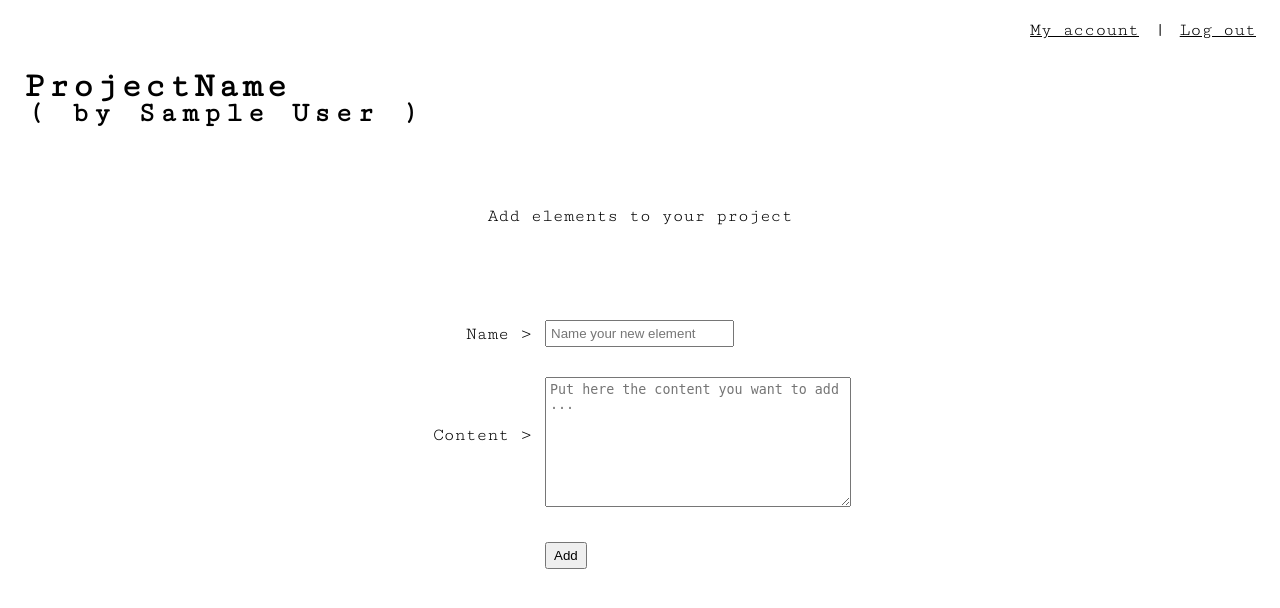
After one commit to leieo/chefdoeuvre-mvc, a PHP site: page /pages/newelement.php in a window 1280 px wide. The commit adds this page. Shown: the top 608 px of the page. Run offline with PHP 8.4, Linux system fonts and the light colour scheme; the visitor is signed in with stand-in values (Sample User, id 1).

Commit message:
add element

```diff
--- a/pages/login.php
+++ b/pages/login.php
@@ -18,6 +18,8 @@ if (isset($_POST['loginform'])) {
 
 	if (!isset($alert)) {
 		$_SESSION['id'] = $userinfo['id'];
+		$_SESSION['name'] = $userinfo['name'];
+		$_SESSION['mail'] = $userinfo['email'];
 		header("Location: session.php?id=".$_SESSION['id']);
 		}
 	}
--- /dev/null
+++ b/pages/newelement.php
@@ -0,0 +1,4 @@
+<?php
+session_start();
+
+require __DIR__.'/../views/newelement-view.php';
--- a/pages/register.php
+++ b/pages/register.php
@@ -1,6 +1,5 @@
 <?php
 session_start();
-
 
 require __DIR__.'/../models/user.php';
 
--- /dev/null
+++ b/views/newelement-view.php
@@ -0,0 +1,53 @@
+<!DOCTYPE html>
+<html>
+	<head>
+		<meta charset="utf-8">
+		<title>mindmap</title>
+		<link rel="stylesheet" type="text/css" href="../css/style.css">
+		<link href="https://fonts.googleapis.com/css?family=Cutive+Mono&amp;subset=latin-ext" rel="stylesheet">
+	</head>
+	<body>
+		<header align="right">
+			<a href="">My account</a>  |  <a href="./logout.php">Log out</a>
+		</header>
+		<main>
+			<h3>ProjectName<span><h2>( by <?php echo $_SESSION['name']; ?> )</h2></span></h3>
+			<section class="display">
+				<p>Add elements to your project</p>
+			</section>
+			<section>
+				<div align="center">
+					<form method="POST" action="">
+						<table>
+							<tr>
+								<td align="right">
+									<label for="name">Name > </label>
+								</td>
+								<td>
+									<input type="text" id="name" name="name" placeholder="Name your new element" value=""/>
+								</td>
+							</tr>
+							<tr>
+								<td align="right">
+									<label for="content">Content > </label>
+								</td>
+								<td>
+									<br />
+									<textarea id="content" name="content" rows="8" cols="35" placeholder="Put here the content you want to add ..."></textarea>
+								</td>
+							</tr>
+							<tr>
+								<td>
+								</td>
+								<td>
+									<br/>
+									<input type="submit" id="newelement" name="newelement" value=" Add "/>
+								</td>
+							</tr>
+						</table>
+					</form>
+				</div>
+			</section>
+		</main>
+	</body>
+</html>
```
Also changed, not shown: models/element.php (added, +20 -0 lines).
